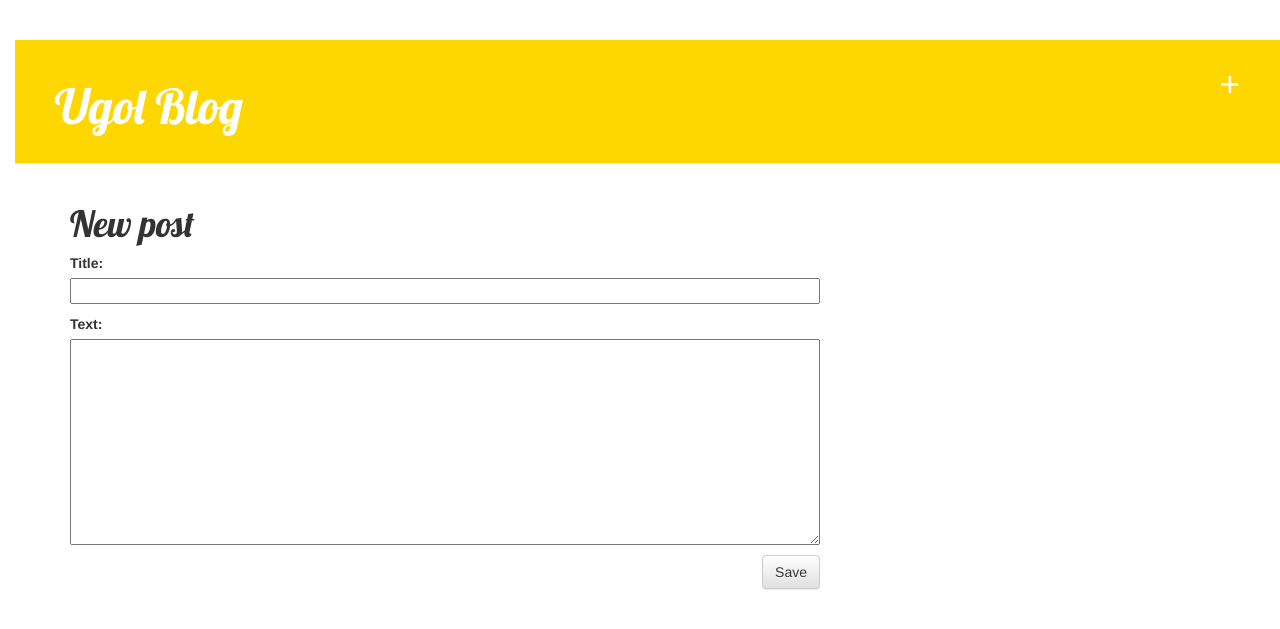
After one commit to UgolUgol/my-first-blog, a Django app: page /post/new/ in a window 1280 px wide. The commit adds this page. Shown: the top 629 px of the page. Run offline with Django 3.2, Linux system fonts and the light colour scheme; some libraries are stand-ins or nearby versions.

Commit message:
Adding notes

```diff
--- /dev/null
+++ b/blog/forms.py
@@ -0,0 +1,8 @@
+from django import forms
+from .models import Post
+
+class PostForm(forms.ModelForm):
+
+    class Meta:
+        model = Post
+        fields = ('title', 'text',)
--- a/blog/templates/blog/base.html
+++ b/blog/templates/blog/base.html
@@ -9,6 +9,7 @@
     </head>
     <body>
        <div class="page-header">
+           <a href="{% url 'blog.views.post_new' %}" class="top-menu"><span class="glyphicon-plus"></span></a>
            <h1><a href="/">Ugol Blog</a></h1>
        </div>
         <div class="content container">
--- /dev/null
+++ b/blog/templates/blog/post_edit.html
@@ -0,0 +1,9 @@
+{% extends 'blog/base.html' %}
+
+    {% block content %}
+        <h1>New post</h1>
+        <form method="POST" class="post-form">{% csrf_token %}
+            {{ form.as_p }}
+            <button type="submit" class="save btn btn-default">Save</button>
+        </form>
+    {% endblock %}
--- a/blog/templates/blog/post_list.html
+++ b/blog/templates/blog/post_list.html
@@ -10,4 +10,4 @@
             <p>{{ post.text|linebreaksbr }}</p>
         </div>
     {% endfor %}
-{% endblock content %}
+{% endblock %}
--- a/blog/urls.py
+++ b/blog/urls.py
@@ -4,4 +4,5 @@ from . import views
 urlpatterns = [
     url(r'^$', views.post_list, name='post_list'),
     url(r'^post/(?P<pk>[0-9]+)/$', views.post_detail, name='post_detail'),
+    url(r'^post/new/$', views.post_new, name='post_new'),
 ]
--- a/blog/views.py
+++ b/blog/views.py
@@ -1,6 +1,7 @@
-from django.shortcuts import render, get_object_or_404
+from django.shortcuts import render, get_object_or_404, redirect
 from django.utils import timezone
 from .models import Post
+from .forms import PostForm
 
 def post_list(request):
     posts = Post.objects.filter(published_date__lte=timezone.now()).order_by('published_date')
@@ -8,3 +9,16 @@ def post_list(request):
 def post_detail(request, pk) :
     post = get_object_or_404(Post, pk=pk)
     return render(request, 'blog/post_detail.html', {'post' : post})
+
+def post_new(request):
+    if request.method == "POST":
+        form = PostForm(request.POST)
+        if form.is_valid():
+            post = form.save(commit=False)
+            post.author = request.user
+            post.published_date = timezone.now()
+            post.save()
+            return redirect('blog.views.post_detail', pk=post.pk)
+    else:
+        form = PostForm()
+    return render(request, 'blog/post_edit.html', {'form': form})
```
